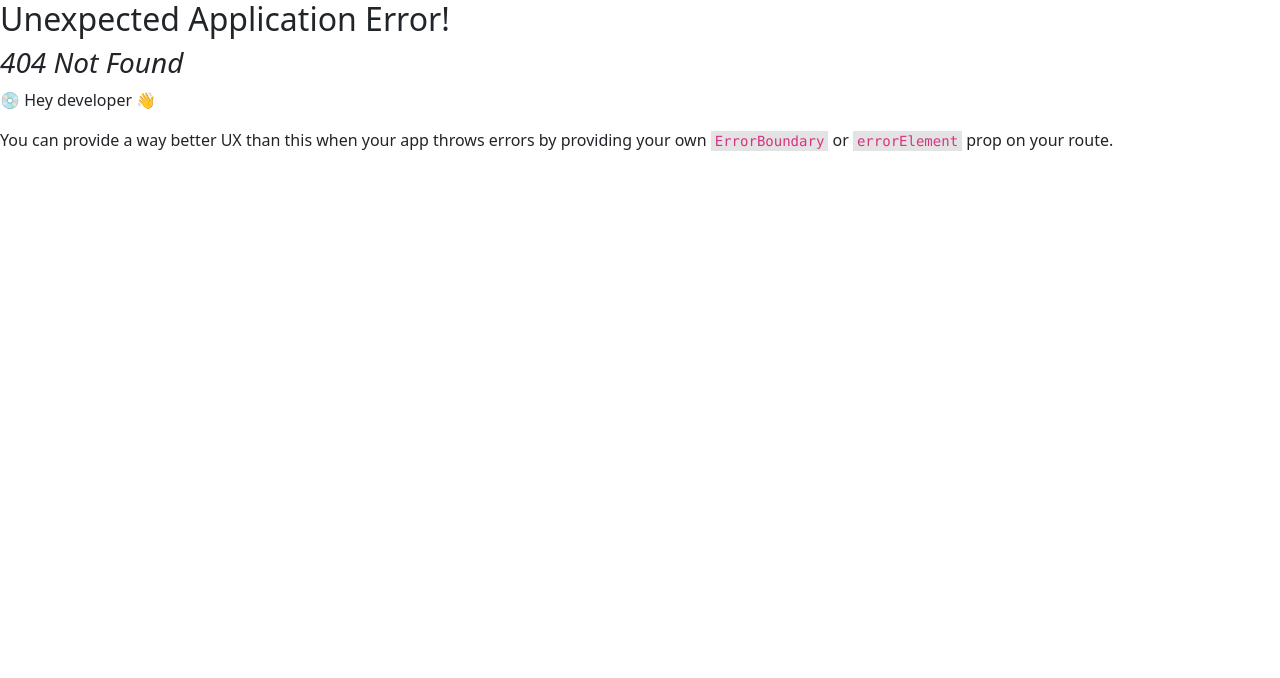
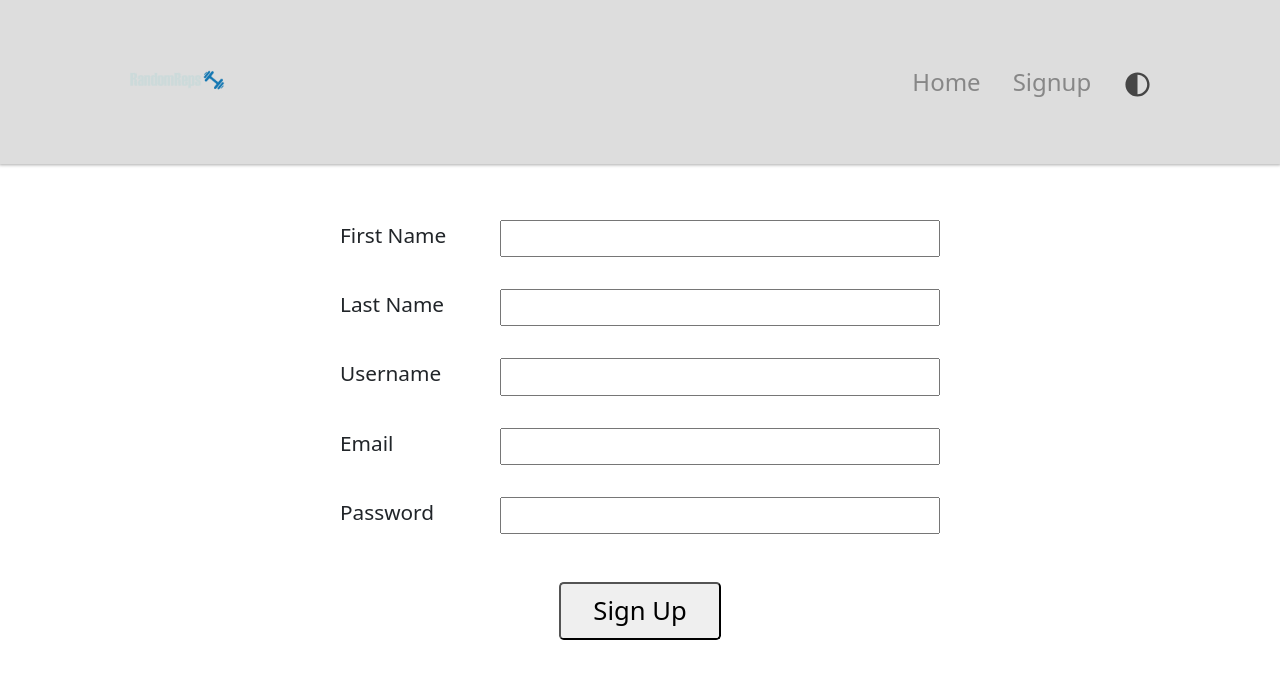
Before and after one commit to Calebjwood/Random-Reps, a React (Vite) app in the folder client/: page /signup in a window 1280 px wide. Before the commit this address had no page. Shown: the top 678 px of the page. Built offline with nearby package versions, Linux system fonts and the light colour scheme.

Commit message:
premerge commit

```diff
--- a/client/src/App.jsx
+++ b/client/src/App.jsx
@@ -39,7 +39,7 @@ function App() {
       <StoreProvider>
         <div id="app-shell">
           <Nav />
-          {Auth.loggedIn() ? <Outlet /> : <Login />}
+          <Outlet/>
         </div>
       </StoreProvider>
     </ApolloProvider>
--- a/client/src/components/Login/index.jsx
+++ b/client/src/components/Login/index.jsx
@@ -26,7 +26,6 @@ export default function Login() {
     }
 
     return (
-        <>
         <form id="login-form" onSubmit={logingHandler}>
             <div>
                 <label htmlFor="login-form-email">Email</label>
@@ -40,10 +39,6 @@ export default function Login() {
                 <button type="submit" disabled={loading}>Login</button>
             </div>
         </form>
-            <div id='signup-button'>
-                <button>Signup</button>
-                <p> Don't have an account yet, Signup here!</p>
-            </div>
-            </>
+
     );
 }
--- a/client/src/components/Nav/index.jsx
+++ b/client/src/components/Nav/index.jsx
@@ -20,14 +20,14 @@ export default function Nav() {
 
       <div>
         <nav>
-          {Auth.loggedIn() && (
-            <>
               <Link to="/">Home</Link>
+              <Link to="/signup">Signup</Link>
+              {Auth.loggedIn() && (
+              <>
               <Link to="/profile">Profile</Link>
-              <Link to="/signup">Signup</Link>
               <div className="logout-link" onClick={() => Auth.logout()}>Logout</div>
-            </>
-          )}
+              </>
+              )}
         </nav>
 
         <img
--- a/client/src/main.jsx
+++ b/client/src/main.jsx
@@ -6,6 +6,7 @@ import Home from './pages/Home';
 import Profile from './pages/Profile';
 import Settings from './pages/SettingsPage/settings.jsx';
 import NotFound from './pages/NotFound.jsx'
+import Signup from './pages/Signup'
 
 import './index.css'
 
@@ -26,6 +27,10 @@ const router = createBrowserRouter([
       {
         path:'/settings',
         element:<Settings />
+      },
+      {
+        path:'/signup',
+        element:<Signup/>
       }
     ]
   }
--- a/client/src/pages/Signup/index.jsx
+++ b/client/src/pages/Signup/index.jsx
@@ -12,6 +12,7 @@ export default function Signup() {
     const [password, setPassword] = useState('');
     const [firstName, setFirstName] = useState('');
     const [lastName, setLastName] = useState('');
+    const [username, setUsername] = useState('')
 
     const signupHandler = async (evt) => {
         evt.preventDefault();
@@ -31,11 +32,15 @@ export default function Signup() {
         <form id="signup-form" onSubmit={signupHandler}>
             <div>
                 <label htmlFor="signup-form-first-name">First Name</label>
-                <input id="signup-form-email" type="text" onChange={(evt) => setFirstName(evt.target.value)} />
+                <input id="signup-form-first" type="text" onChange={(evt) => setFirstName(evt.target.value)} />
             </div>
             <div>
                 <label htmlFor="signup-form-last-name">Last Name</label>
-                <input id="signup-form-email" type="text" onChange={(evt) => setLastName(evt.target.value)} />
+                <input id="signup-form-last" type="text" onChange={(evt) => setLastName(evt.target.value)} />
+            </div>
+            <div>
+                <label htmlFor="signup-form-username">Username</label>
+                <input id="signup-form-username" type="text" onChange={(evt) => setUsername(evt.target.value)} />
             </div>
             <div>
                 <label htmlFor="signup-form-email">Email</label>
```
Also changed, not shown: 1 other file (tests, documents, lock files or other folders). Lines whose indentation alone changed are shown as unchanged.
